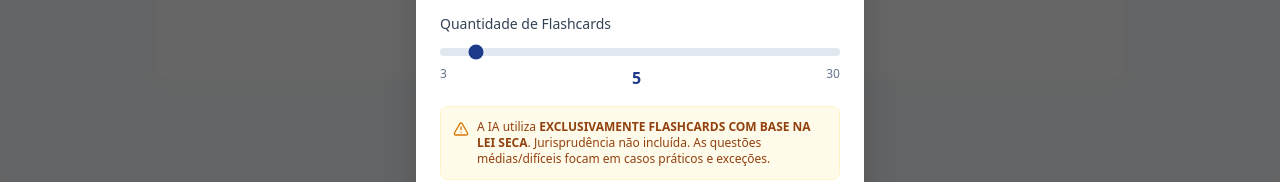
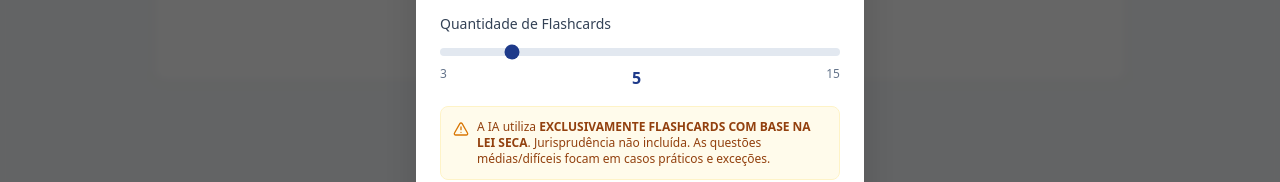
Before and after one commit to financeiropessoal/Revisa-AI, a React (Vite) app: page / in a window 1280 px wide. Both pictures are taken after a click on the button "Novo Baralho". Shown: the part 445-627 px from the top of the page. Built offline with nearby package versions, Linux system fonts and the light colour scheme.

Commit message:
feat(GeneratorModal): Reduz limite máximo de flashcards gerados
Diminui o limite máximo de flashcards gerados de 30 para 15. Isso visa otimizar a performance e a usabilidade da aplicação, evitando a geração de volumes excessivos de flashcards que podem sobrecarregar o usuário.

```diff
--- a/components/GeneratorModal.tsx
+++ b/components/GeneratorModal.tsx
@@ -140,7 +140,7 @@ export const GeneratorModal: React.FC<GeneratorModalProps> = ({
               <input
                 type="range"
                 min="3"
-                max="30"
+                max="15"
                 value={quantity}
                 onChange={(e) => setQuantity(Number(e.target.value))}
                 disabled={loading}
@@ -149,7 +149,7 @@ export const GeneratorModal: React.FC<GeneratorModalProps> = ({
               <div className="flex justify-between text-xs text-slate-500 dark:text-slate-400 mt-1">
                 <span>3</span>
                 <span className="font-bold text-primary dark:text-blue-400 text-base">{quantity}</span>
-                <span>30</span>
+                <span>15</span>
               </div>
             </div>
           </div>
```
